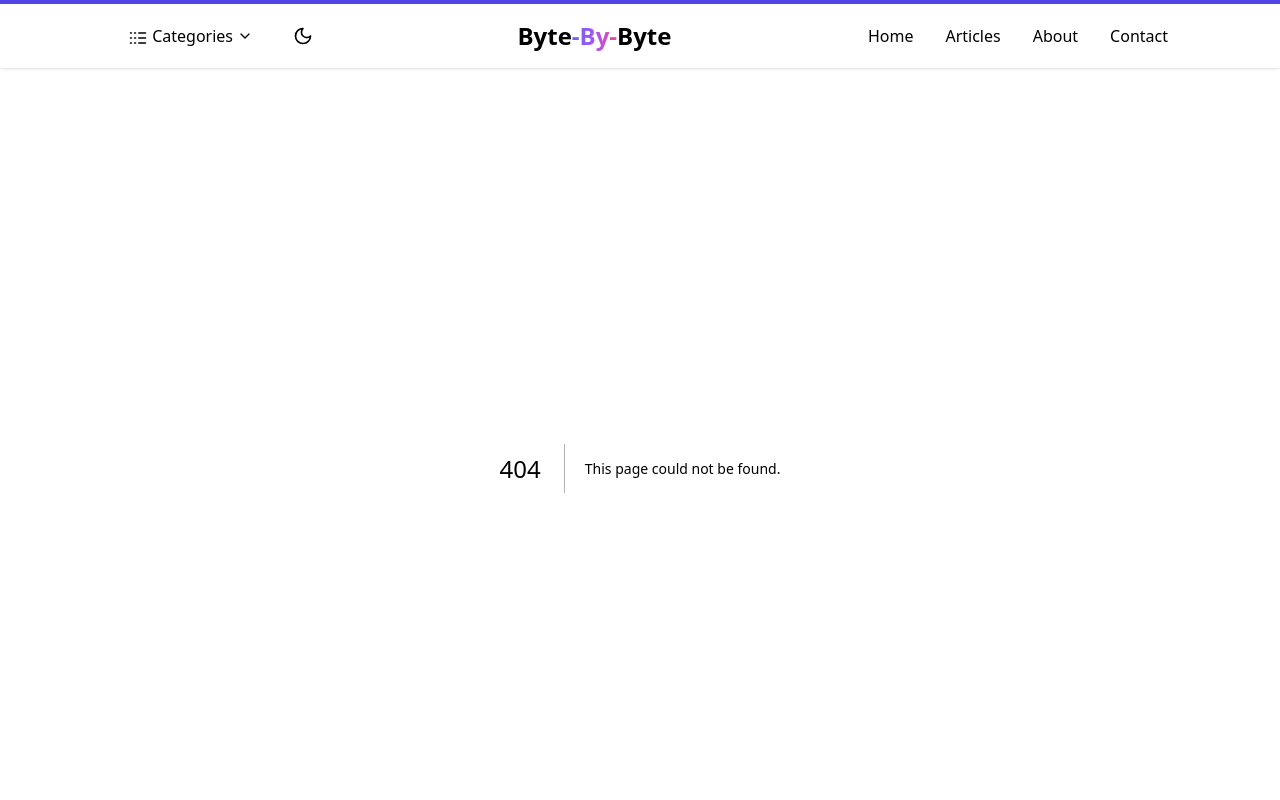
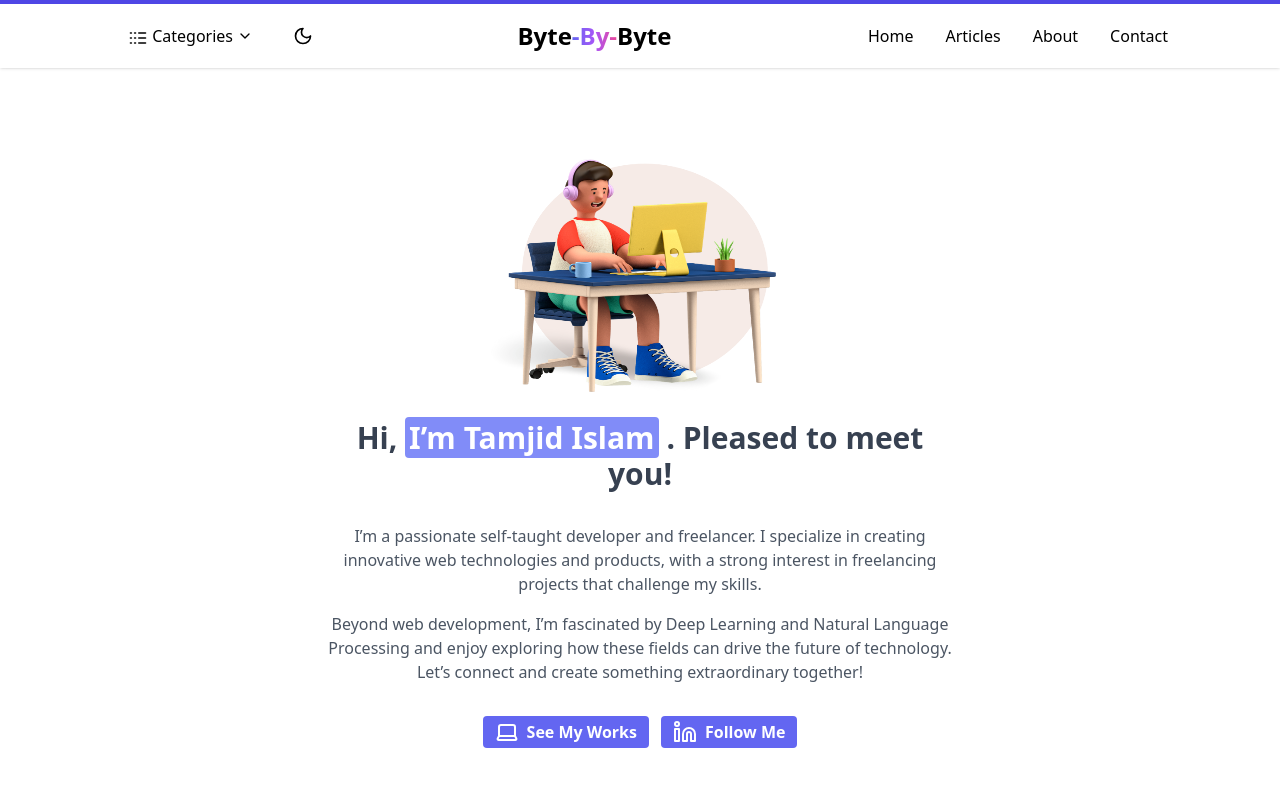
Before and after one commit to tamjidzihan/byte_by_byte, a Next.js app: page /about in a window 1280 px wide. Before the commit this address had no page. Shown: the top 800 px of the page. Built offline with nearby package versions, Linux system fonts and the light colour scheme.

Commit message:
office 2024-12-10

```diff
--- /dev/null
+++ b/app/about/page.tsx
@@ -0,0 +1,60 @@
+import Image from 'next/image'
+import React from 'react'
+import { Laptop, Linkedin } from 'lucide-react';
+
+
+const AboutMePage = () => {
+    return (
+        <div className="max-w-2xl pt-20 pb-32 px-6 text-center mx-auto">
+            <div className="h-64 w-full justify-center flex">
+                <Image
+                    src="/about.png"
+                    alt='about image'
+                    className="h-64"
+                    height={500}
+                    width={300}
+                />
+            </div>
+            <h2 className="text-3xl font-semibold text-gray-700 py-4 dark:text-gray-200">
+                Hi,{" "}
+                <span className="bg-indigo-400 text-white rounded px-1 dark:bg-indigo-500">
+                    I’m Tamjid Islam
+                </span>{" "}
+                . Pleased to meet you!
+            </h2>
+            <p className="text-gray-600 mt-4 dark:text-indigo-200">
+                I’m a passionate self-taught developer and freelancer. I specialize in creating innovative web technologies and products, with a strong interest in freelancing projects that challenge my skills.
+            </p>
+            <p className="text-gray-600 mt-4 dark:text-indigo-200">
+                Beyond web development, I’m fascinated by Deep Learning and Natural Language Processing and enjoy exploring how these fields can drive the future of technology. Let’s connect and create something extraordinary together!
+            </p>
+
+            <div className="text-center pt-8">
+                <button className="bg-indigo-500 px-3 py-1 font-semibold text-white inline-flex items-center space-x-2 rounded dark:bg-indigo-600">
+                    <Laptop />
+                    <a
+                        rel="noopener noreferrer"
+                        target="_blank"
+                        href="https://tizdev.netlify.app/"
+                    >
+                        See My Works
+                    </a>
+                </button>
+
+                <button className="bg-indigo-500 px-3 py-1 font-semibold text-white inline-flex items-center space-x-2 rounded ml-3 dark:bg-indigo-600">
+                    <Linkedin />
+                    <a
+                        className="linkedin-follow-button"
+                        rel="noopener noreferrer"
+                        target="_blank"
+                        href="https://www.linkedin.com/in/tamzid-islam/"
+                    >
+                        Follow Me
+                    </a>
+                </button>
+            </div>
+        </div>
+    )
+}
+
+export default AboutMePage
--- a/app/components/BlogSideBar.tsx
+++ b/app/components/BlogSideBar.tsx
@@ -1,14 +1,16 @@
-'use client'
+
 /* eslint-disable @typescript-eslint/no-explicit-any */
-import Image from 'next/image'
 import React from 'react'
 import Toc from './Toc'
+import FeaturedBlogCard from './FeaturedBlogCard';
+import { getAllBlogPosts } from '@/lib/Data';
 
 interface BlogSideBarProps {
     headings: any;
 }
 
 const BlogSideBar = ({ headings }: BlogSideBarProps) => {
+    const allBlogs = getAllBlogPosts();
     return (
         <div className="lg:col-span-1 ">
             <div className="sticky top-8">
@@ -17,23 +19,17 @@ const BlogSideBar = ({ headings }: BlogSideBarProps) => {
                     <Toc headings={headings} />
                 </div>
                 <h3 className="text-2xl font-bold mb-6 dark:prose-dark">Latest Posts</h3>
-                <div className="space-y-6">
-                    <div className="border rounded-lg overflow-hidden dark:prose-dark">
-                        <Image
-                            src='/BL-1002/next-react.jpg'
-                            alt="Latest post"
-                            className="w-full h-48 object-cover"
-                            height={500}
-                            width={500}
-                        />
-                        <div className="p-4">
-                            <h4 className="font-semibold mb-2 dark:prose-dark">
-                                The Importance of Reading
-                            </h4>
-                            <p className="text-gray-600 text-sm dark:prose-dark">July 10, 2023  Technology</p>
-                        </div>
-                    </div>
-                </div>
+                {allBlogs &&
+                    allBlogs.map(
+                        (blog) =>
+                            blog.data.isFeatured && (
+                                <FeaturedBlogCard
+                                    key={blog.data.Id}
+                                    data={blog.data}
+                                    readTime={blog.readTime.text}
+                                />
+                            )
+                    )}
             </div>
         </div>
     )
--- a/app/components/FeaturedBlog.tsx
+++ b/app/components/FeaturedBlog.tsx
@@ -16,7 +16,7 @@ const FeaturedPost = ({ data, readTime }: FeaturedPostProps) => {
     return (
         <section className="relative py-10">
             <div className="max-w-7xl mx-auto px-4 sm:px-6 lg:px-8">
-                <div className="relative bg-white dark:bg-gray-950  hover:bg-gray-100 hover:dark:bg-gray-800 rounded-lg shadow-lg overflow-hidden cursor-pointer">
+                <div className="relative bg-white dark:bg-gray-950  hover:bg-gray-100 hover:dark:bg-gray-800 rounded-lg shadow-lg overflow-hidden hover:shadow-xl max-md:hover:shadow-xl transition-shadow max-md: cursor-pointer">
                     <Image
                         src={data.HeaderImage}
                         alt={`Header image for ${data.title}`}
--- /dev/null
+++ b/app/components/FeaturedBlogCard.tsx
@@ -0,0 +1,44 @@
+/* eslint-disable @typescript-eslint/no-explicit-any */
+import React from 'react'
+import Image from 'next/image'
+import { getFormatDate } from '@/lib/GetFormatDate'
+import Link from 'next/link'
+
+interface FeaturedBlogCardProps {
+    data: any
+    readTime: any
+}
+
+const FeaturedBlogCard = ({ data, readTime }: FeaturedBlogCardProps) => {
+    const formattedDate = getFormatDate(data.createdAt)
+    return (
+        <div className="space-y-6">
+            <div className="border rounded-lg overflow-hidden dark:prose-dark  bg-gray-50 dark:bg-gray-950 hover:bg-gray-100 hover:dark:bg-gray-800  shadow-sm  hover:shadow-xl transition-shadow max-md: cursor-pointer">
+                <Link href={`/blogs/${String(data.Title.split(" ").join("-").toLowerCase())}`} >
+                    <Image
+                        src={data.HeaderImage}
+                        alt={`Header image for ${data.title}`}
+                        className="w-full h-48 object-cover"
+                        height={500}
+                        width={500}
+                    />
+                </Link >
+                <div className="p-4">
+                    <Link href={'/'} >
+                        <span className="inline-block py-1 px-2 my-4 rounded bg-gray-200 dark:bg-indigo-900 hover:text-blue-500 text-indigo-700 dark:text-gray-200 hover:dark:text-gray-300  text-sm font-medium tracking-widest">
+                            {data.tags[0]}
+                        </span>
+                    </Link >
+                    <Link href={`/blogs/${String(data.Title.split(" ").join("-").toLowerCase())}`} >
+                        <h4 className="font-semibold mb-2 dark:prose-dark  dark:text-white hover:text-blue-800 dark:hover:text-blue-300">
+                            {data.Title}
+                        </h4>
+                    </Link >
+                    <p className="text-gray-600 text-sm dark:prose-dark"> {readTime}  •   {formattedDate}</p>
+                </div>
+            </div>
+        </div>
+    )
+}
+
+export default FeaturedBlogCard
--- a/app/components/Navbar.tsx
+++ b/app/components/Navbar.tsx
@@ -64,7 +64,7 @@ const Navbar = () => {
                                 </Link>
                             </li>
                             <li>
-                                <Link href={'/'} className="block py-2 hover:text-blue-600 dark:hover:text-blue-400 transition-colors">
+                                <Link href={'/about'} className="block py-2 hover:text-blue-600 dark:hover:text-blue-400 transition-colors">
                                     About
                                 </Link>
                             </li>
--- a/app/components/Toc.tsx
+++ b/app/components/Toc.tsx
@@ -11,7 +11,7 @@ function Toc({ headings }: Props) {
     const [active, setActive] = useState("");
 
     return (
-        <nav className=" top-32 overflow-auto toc-inner mb-40">
+        <nav className=" top-32 overflow-auto toc-inner mb-20">
             <ul>
                 {headings?.map((heading: any) => (
                     <li
```
Also changed, not shown: public/about.png (added).
